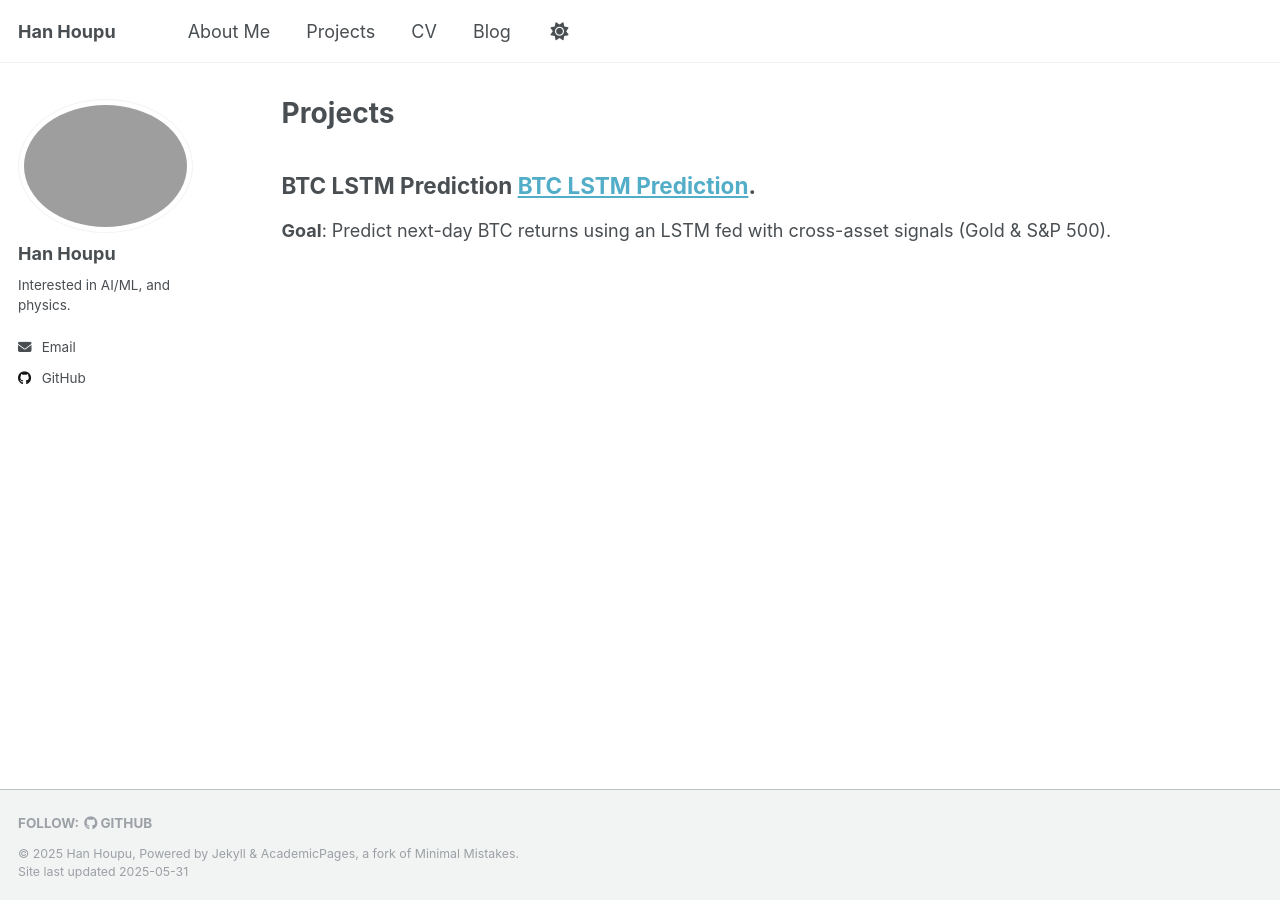
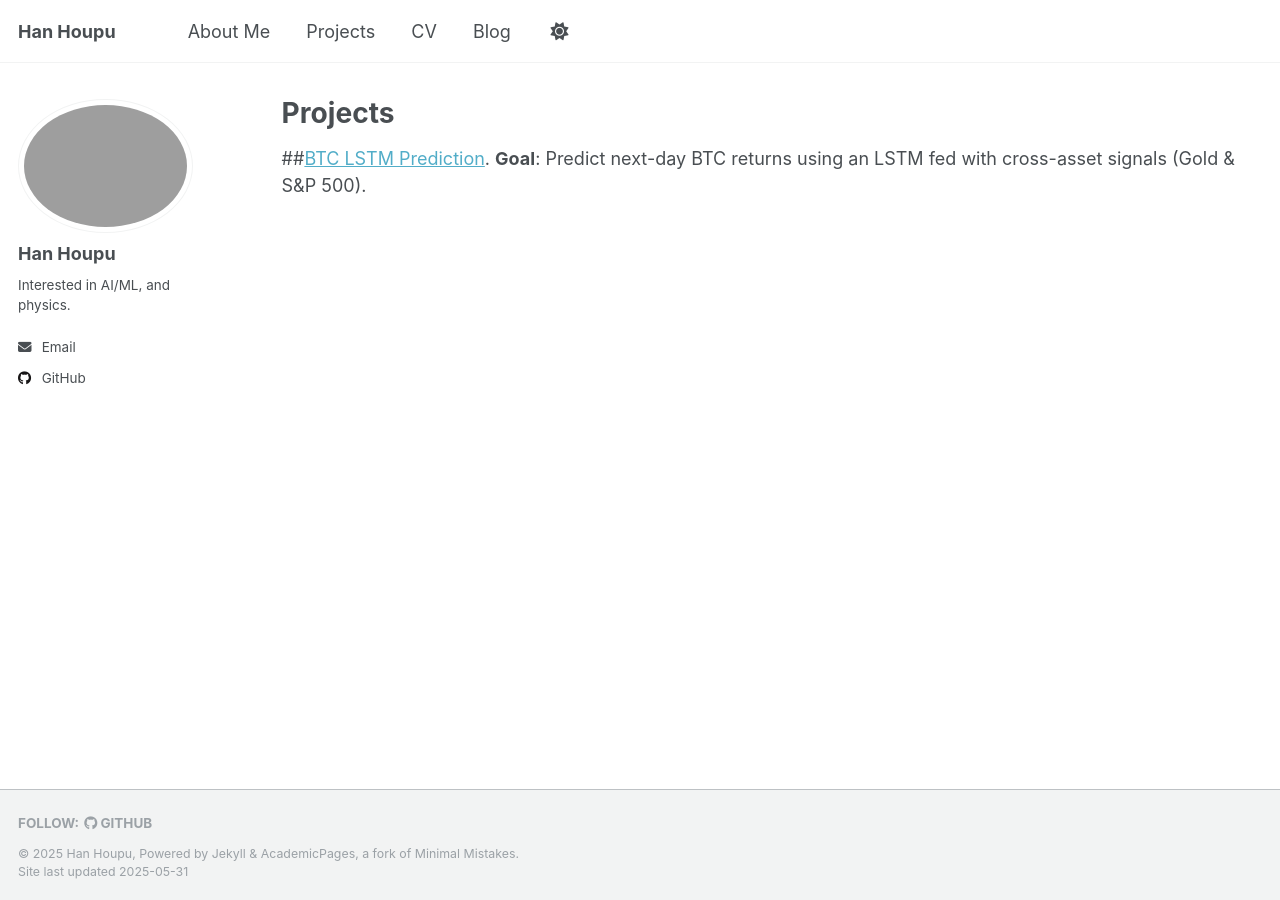
Before and after one commit to HanHoupu/hanhoupu.github.io, a Jekyll site: the page built from _pages/projects.md, in a window 1280 px wide. Built offline with Jekyll 4.4.1, drawn with Linux system fonts in a browser that asks for light colours.

Commit message:
Update projects.md

```diff
--- a/_pages/projects.md
+++ b/_pages/projects.md
@@ -7,5 +7,5 @@
 
 {% include base_path %}
 
-## BTC LSTM Prediction [BTC LSTM Prediction](/files/1st.html).
+##[BTC LSTM Prediction](/files/1st.html).
 **Goal**: Predict next-day BTC returns using an LSTM fed with cross-asset signals (Gold & S&P 500).
```
